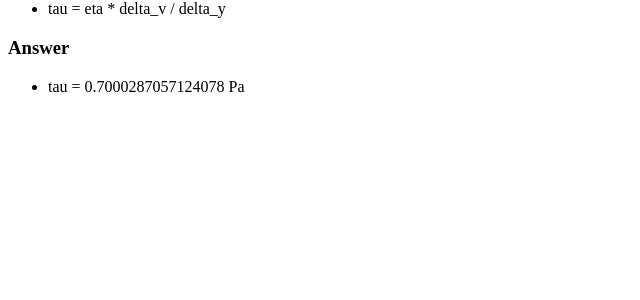
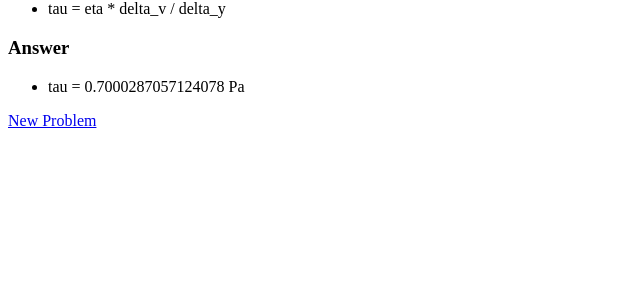
Before and after one commit to vishalbakshi/et130webapp, a Node server app: page / in a window 1280 px wide. Shown: the part 422-722 px from the top of the page, without its empty margins (0-640 px from the left). Run offline with Node 20, Linux system fonts and the light colour scheme.

Commit message:
add link to generate new problem

```diff
--- a/views/index.pug
+++ b/views/index.pug
@@ -25,3 +25,5 @@ html
     ul
       each val, index in answer
         li=index + ' = ' + val[0] + ' ' + val[1]
+
+    a(href="/") New Problem
```
